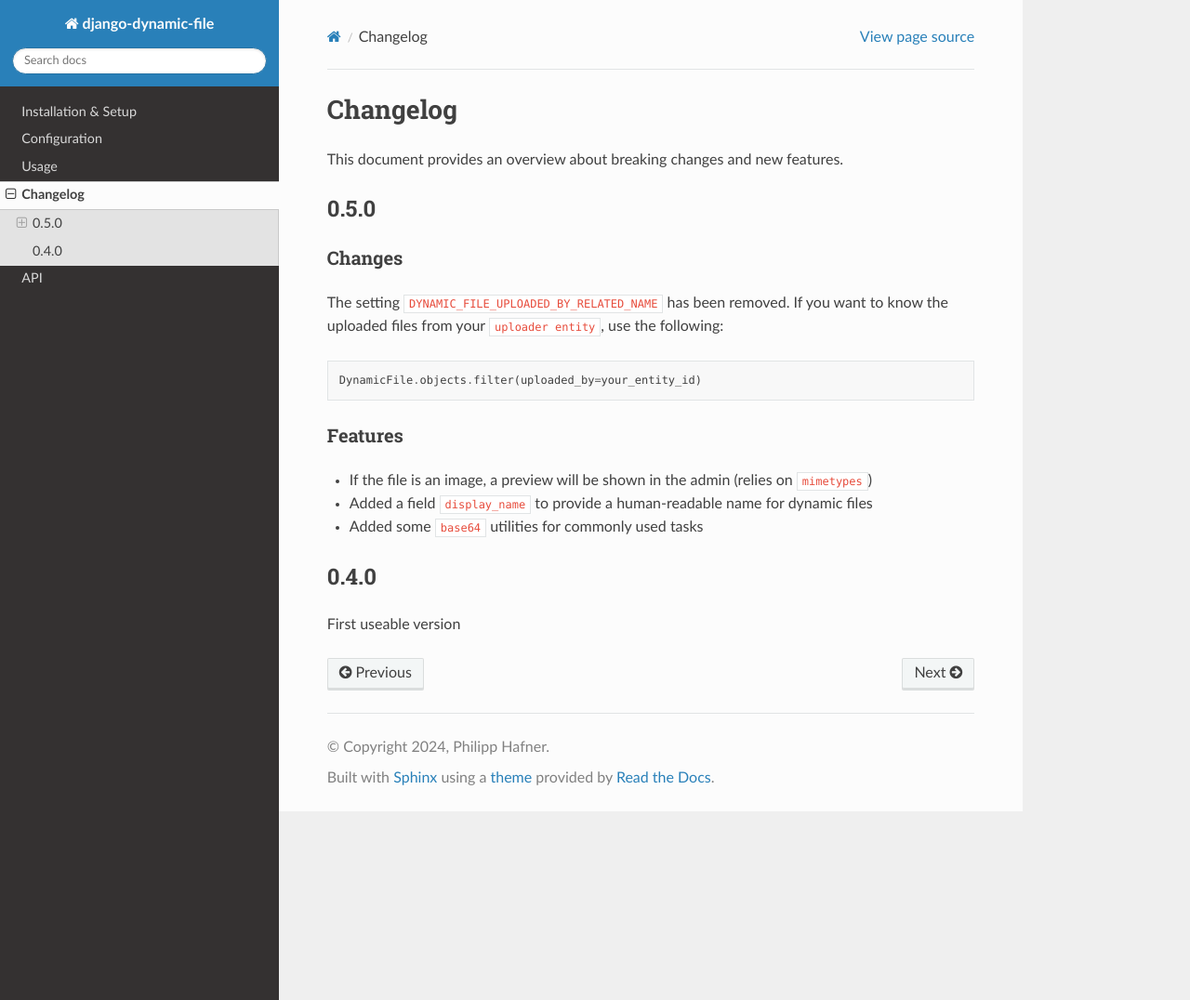
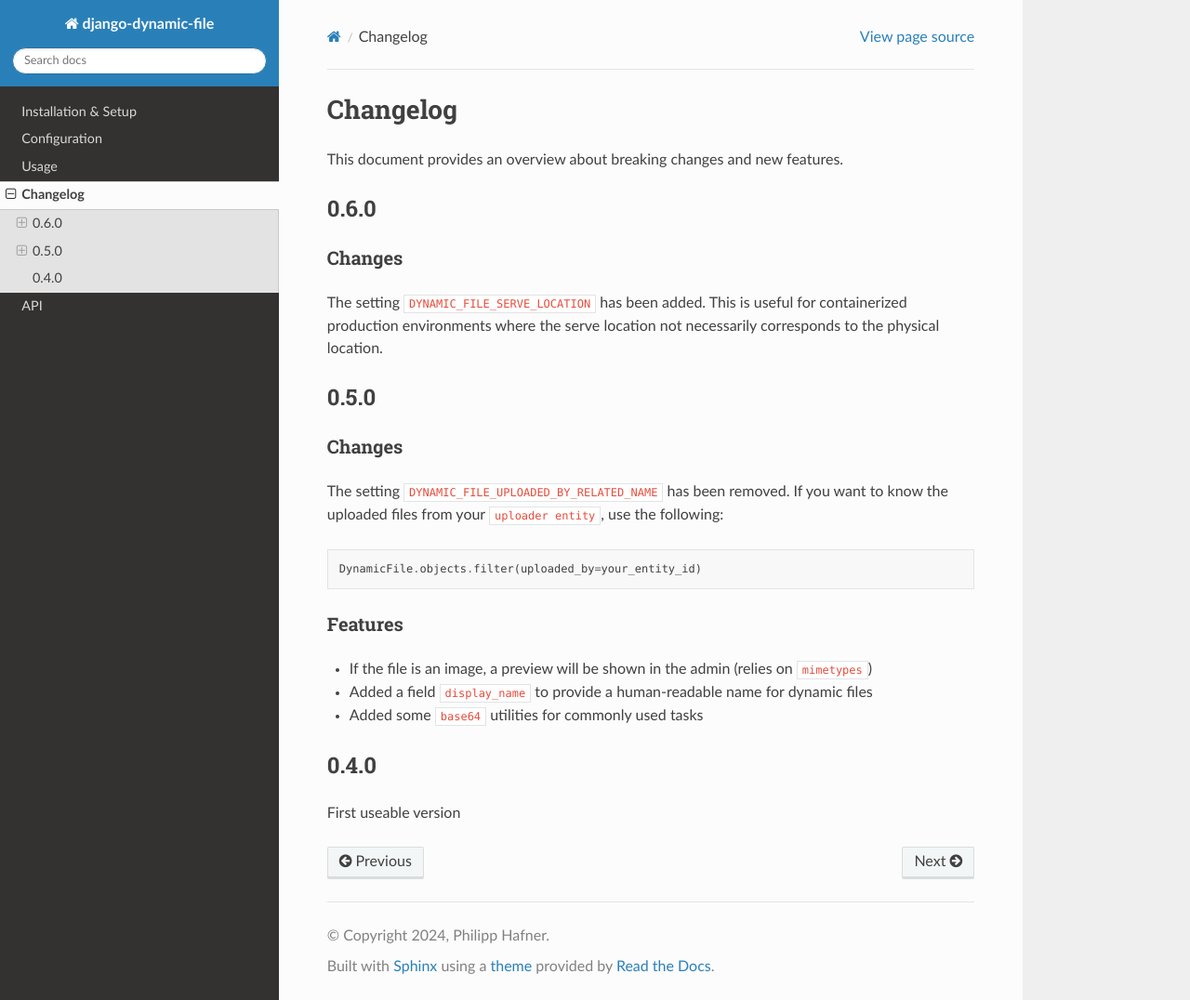
Before and after one commit to Hafnernuss/django-dynamic-file, a Sphinx documentation site: the page built from docs/source/changelog.rst, in a window 1280 px wide and 1076 px high. Shown: the whole window at 93% size. Built offline with Sphinx 7.4.7 and the Read the Docs theme 3.1.0, drawn with Linux system fonts in a browser that asks for light colours.

Commit message:
doc for release

```diff
--- a/docs/source/changelog.rst
+++ b/docs/source/changelog.rst
@@ -5,6 +5,17 @@ Changelog
 ######################
 This document provides an overview about breaking changes and new features.
 
+
+***************************************************
+0.6.0
+***************************************************
+
+Changes
+****************************************************
+The setting ``DYNAMIC_FILE_SERVE_LOCATION`` has been added.
+This is useful for containerized production environments
+where the serve location not necessarily corresponds to
+the physical location.
 
 ***************************************************
 0.5.0
--- a/docs/source/configuration.rst
+++ b/docs/source/configuration.rst
@@ -21,7 +21,7 @@ DYNAMIC_FILE_SERVE_LOCATION
   DYNAMIC_FILE_SERVE_LOCATION = DYNAMIC_FILE_STORAGE_LOCATION
 
 Defines the base location from which files are served.
-Defaults to DYNAMIC_FILE_STORAGE_LOCATION.
+Defaults to ``DYNAMIC_FILE_STORAGE_LOCATION``.
 This parameter is most useful in production environments
 where your application is containerized and files are served
 via a reverse proxy. In such setups, the path for serving does not
```
